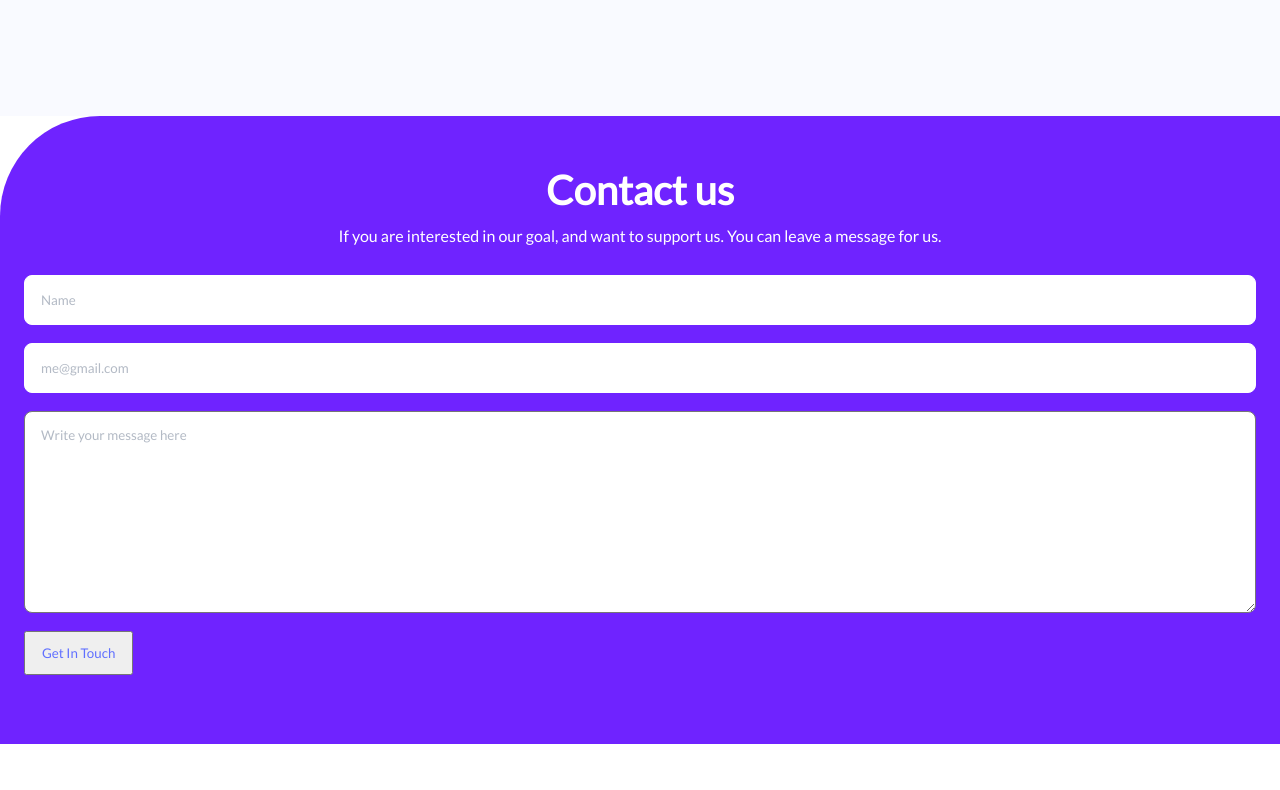
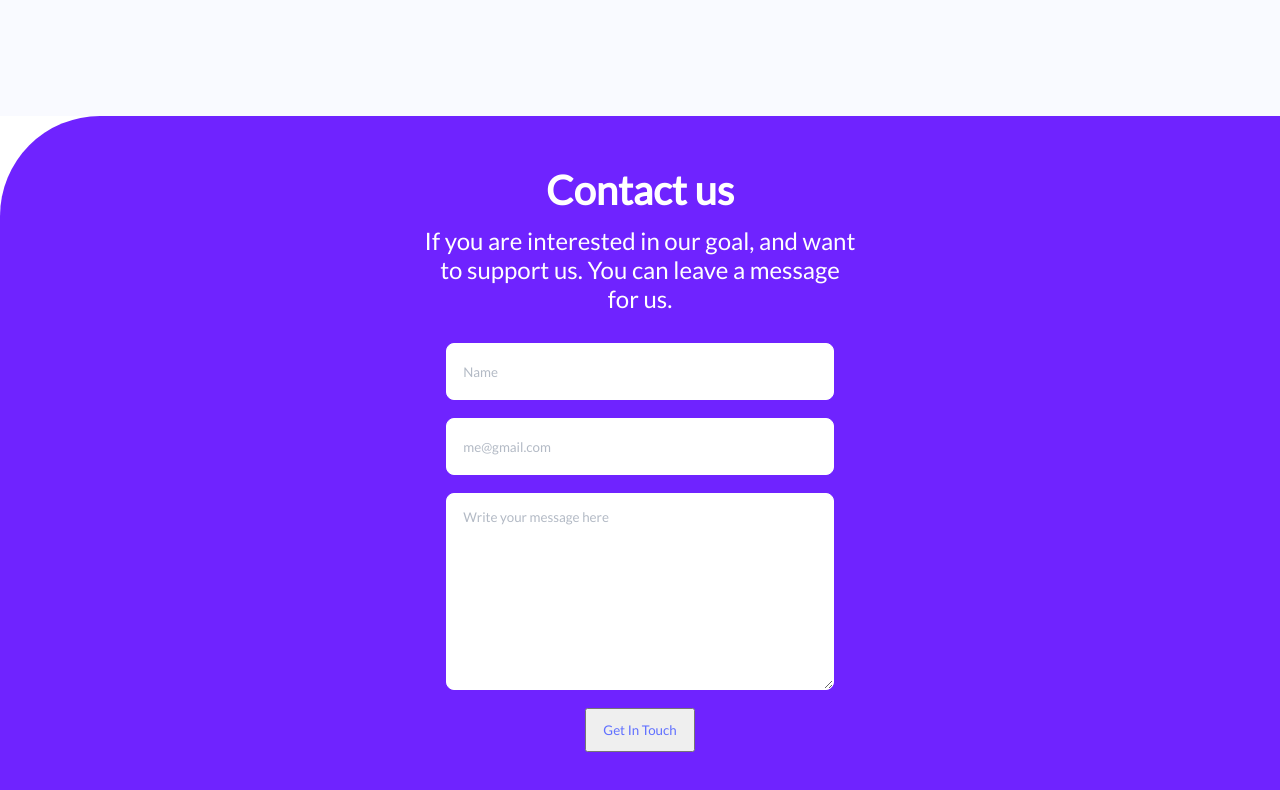
Before and after one commit to batoorsohail/future_minds, a React (Create React App) app: page / in a window 1280 px wide. Shown: the part 2506-3296 px from the top of the page. Before the commit the page ends 3250 px from the top, so only its background shows below. Built offline with nearby package versions, Linux system fonts and the light colour scheme.

Commit message:
Add responsive desgin for Contact us section

```diff
--- a/src/pages/homePage.css
+++ b/src/pages/homePage.css
@@ -173,6 +173,7 @@ main {
   display: flex;
   align-items: center;
   flex-direction: column;
+  text-align: center;
   gap: 12px;
 }
 
@@ -186,14 +187,14 @@ main {
   margin-top: 50px;
 }
 
-form {
+#form {
   display: flex;
   flex-direction: column;
   gap: 18px;
   margin-top: 30px;
 }
 
-input {
+.form-input{
   height: 48px;
   border-radius: 8px;
   padding-left: 16px;
@@ -216,8 +217,6 @@ input::placeholder {
 
 .textarea {
   height: 170px;
-  border-radius: 8px;
-  padding: 15px 32px 15px 16px;
 }
 
 @media screen and (min-width: 768px) {
@@ -294,4 +293,29 @@ input::placeholder {
     height: 50%;
     margin-bottom: 0;
   }
+
+  .contact-me {
+    font-size: 40px;
+    font-weight: bold;
+  }
+
+  .form-text {
+    width: 35%;
+    font-size: 24px;
+  }
+
+  #form {
+    align-items: center;
+    justify-content: center;
+  }
+
+  .form-input {
+    width: 30%;
+    height: 55px;
+  }
+
+  .textarea {
+    padding-top: 15px;
+    height: 180px;
+  }
 }
```
